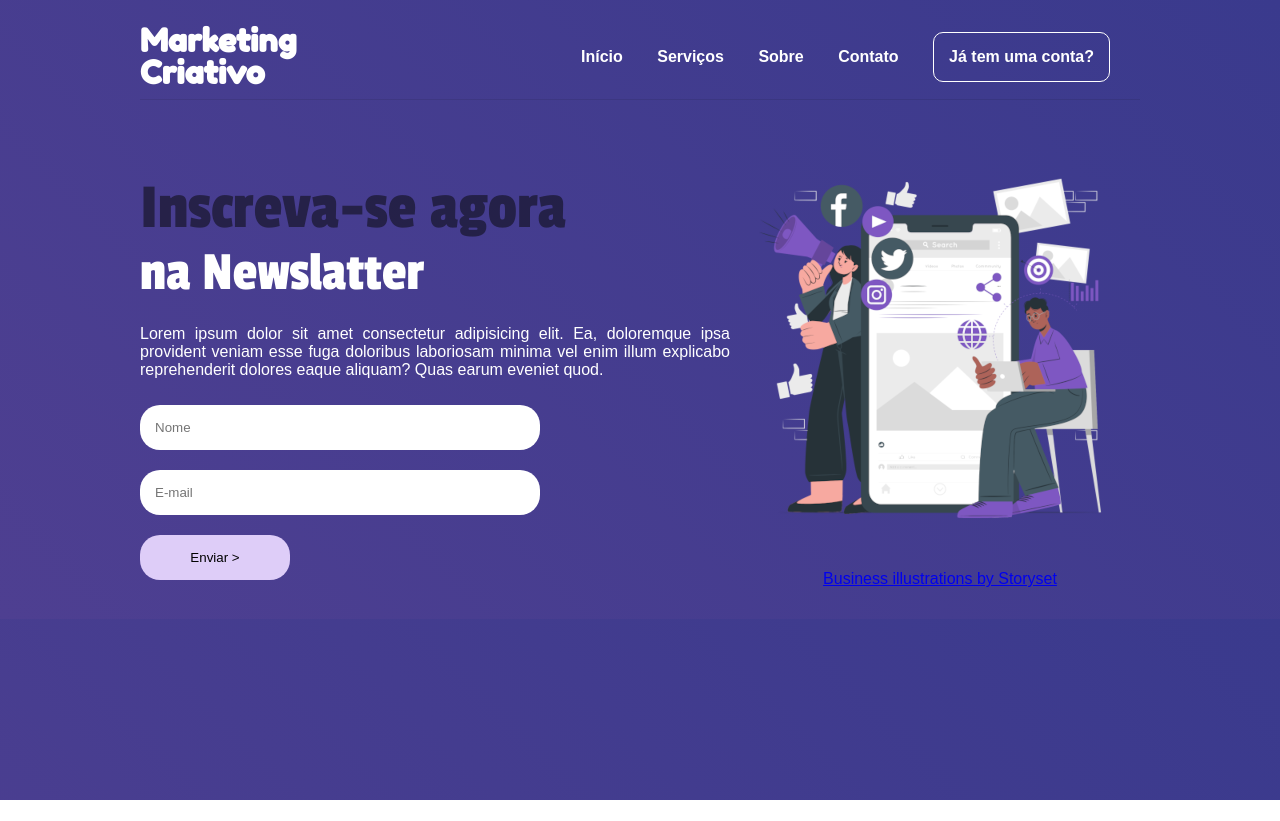
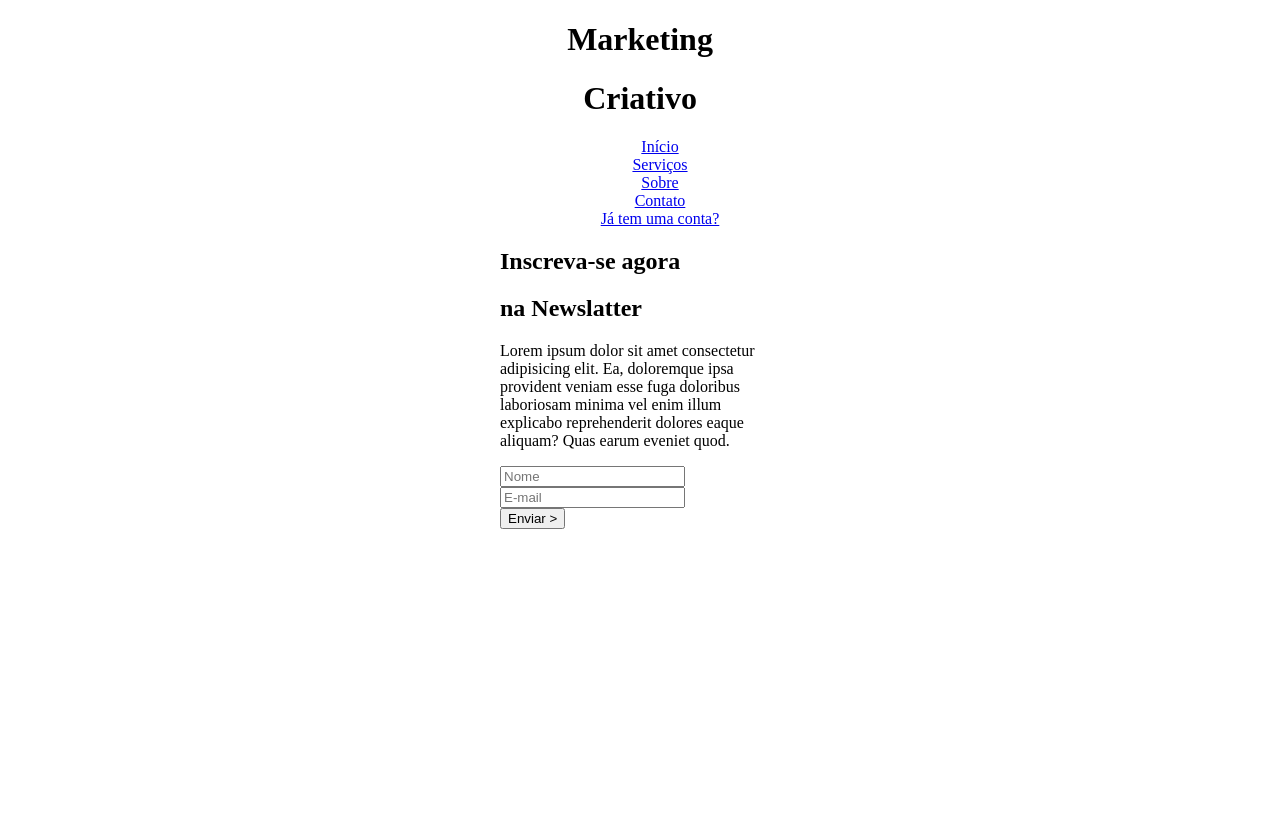
Before and after one commit to GabriellaNascimento/Pagina-de-login, a plain HTML site: page index.html in a window 1280 px wide. Before the commit the page ends 800 px from the top, so only its background shows below. Drawn offline with Linux system fonts and the light colour scheme.

Commit message:
atualizando...

```diff
--- a/index.html
+++ b/index.html
@@ -34,17 +34,23 @@
             </div>
 
             <form id="formulario" autocomplete="on">
-                <input type="text" name="nome" id="nome" placeholder="Nome" autocomplete="name">
+                <div>
+                    <input type="text" name="nome" id="nome" placeholder="Nome" autocomplete="name">
+                </div>
 
-                <input type="email" name="email" id="email" placeholder="E-mail" autocomplete="email">
+                <div>
+                    <input type="email" name="email" id="email" placeholder="E-mail" autocomplete="email">
+                </div>
 
                 <input type="submit" value="Enviar >">
             </form>
         </section>
-        <article>
-            <img src="imagens/img-marketing.png" alt="Ilustração Marketing">
-            <p><a href="https://storyset.com/business" target="_blank">Business illustrations by Storyset</a></p>
-        </article>
+        <aside id="imagem">
+            <div>
+                <img src="imagens/img-marketing.png" alt="Ilustração Marketing">
+                <p><a href="https://storyset.com/business" target="_blank">Business illustrations by Storyset</a></p>
+            </div>
+        </aside>
     </main>
 </body>
 </html>
--- a/style/style.css
+++ b/style/style.css
@@ -4,116 +4,119 @@
 
 @import url('https://fonts.googleapis.com/css2?family=Passion+One&display=swap');
 
-:root{
-    --var1: #4e3f91;
-    --var2: #3a3a8d;
-    --var3: #decdf8;
-}
-
-body{
-    background-image: linear-gradient(45deg, var(--var1), var(--var2));
-    color: #fff;
-    max-width: 1000px;
-    margin: 0 auto;
-    padding: 15px;
-    font-family: Arial, Helvetica, sans-serif;
+html, body{
+    margin: 0px;
+    padding: 0px;
+    box-sizing: border-box;
+    width: 100vw;
+    height: 100vh;
 }
 
 header{
+    text-align: center;
+}
+
+header li{
+    list-style-type: none;
+}
+
+main{
+    max-width: 280px;
+    margin: auto;
+}
+
+aside{
+    display: none;
+}
+
+/* Mobile First */
+
+/* html, body{
+    margin: 0px;
+    padding: 0px;
+    color: #fff;
+    box-sizing: border-box;
+    width: 100vw;
+    height: 100vh;
+
+}
+
+header{
+    background-color: brown;
     display: flex;
+    justify-content: space-around;
     align-items: center;
-    flex-direction: row;
-    justify-content: space-between;
-    border-bottom: 1px solid rgba(0, 0, 0, 0.089);
+    height: 130px;
 }
 
 header #titulo{
-    flex-direction: column;
     line-height: 10px;
     font-family: 'Fredoka One', cursive;
 }
 
-header ul li{
+header li{
     display: inline-block;
+    padding-left: 20px;
+    font-size: 1.2em;
 }
 
 header a{
     text-decoration: none;
-    color: rgba(255, 255, 255, 0.39);
-}
-
-header li a{
     color: #fff;
-    display: inline-block;
-    margin-right: 30px;
-    font-weight: bolder;
-    transition-duration: 0.5s;
-}
-
-header li a:hover{
-    color: var(--var3);
-}
-
-header #menuespecial{
-    border: 1px solid #fff;
-    padding: 15px;
-    border-radius: 10px;
-}
-
-header #menuespecial:hover{
-    color: var(--var1);
-    background-color: #fff;
+    width: 100%;
 }
 
 main{
+    background-color: blueviolet;
+    width: 100%;
+    height: calc(100% - 180px);
+    padding-top: 50px;
     display: flex;
-    justify-content: space-between;
-    margin-top: 50px;
-    text-align: justify;
+    justify-content: space-around;
 }
 
-section h1{
+main > section{
+    background-color: blue;
+    width: 50%;
+    padding: 0px 80px;
+}
+
+main #conteudo{
+    background-color: aquamarine;
+}
+
+main #conteudo h1{
+    margin: 0px;
+    padding: 20px 30px;
     font-size: 56px;
     line-height: 10px;
     font-family: 'Passion One', cursive;
     font-weight: 100;
 }
 
-section #destaque{
-    color: rgba(8, 8, 8, 0.527);
-    font-size: 65px;
+main #conteudo p{
+    text-align: justify;
+    padding: 0px 15px;
 }
 
-section p{
-    margin-right: 10px;
+main form{
+    background-color: antiquewhite;
+
 }
 
-form{
-    display: flex;
-    flex-direction: column;
-    max-width: 400px;
-    min-width: 300px;
+main #imagem{
+    background-color: aqua;
+    width: 50%;
+    position: relative;
 }
 
-form input{
-    padding: 15px;
-    margin: 10px 0px;
-
-    border: 0px solid transparent;
-    border-radius: 20px;
-}
-input:focus{
-    background-color: var(--var3);
-}
-input[type=submit]{
-    max-width: 150px;
-    background-color: var(--var3);
+main #imagem > div{
+    position: absolute;
+    top: 5%;
+    left: 50%;
+    transform: translate(-50%, -10%);
 }
 
-input[type=submit]:hover{
-    cursor: pointer;
-}
-
-article{
+main #imagem p{
     text-align: center;
-}
+} */
--- /dev/null
+++ b/style/styleoriginal.css
@@ -0,0 +1,119 @@
+@charset "UTF-8";
+
+@import url('https://fonts.googleapis.com/css2?family=Fredoka+One&display=swap');
+
+@import url('https://fonts.googleapis.com/css2?family=Passion+One&display=swap');
+
+:root{
+    --var1: #4e3f91;
+    --var2: #3a3a8d;
+    --var3: #decdf8;
+}
+
+body{
+    background-image: linear-gradient(45deg, var(--var1), var(--var2));
+    color: #fff;
+    max-width: 1000px;
+    margin: 0 auto;
+    padding: 15px;
+    font-family: Arial, Helvetica, sans-serif;
+}
+
+header{
+    display: flex;
+    align-items: center;
+    flex-direction: row;
+    justify-content: space-between;
+    border-bottom: 1px solid rgba(0, 0, 0, 0.089);
+}
+
+header #titulo{
+    flex-direction: column;
+    line-height: 10px;
+    font-family: 'Fredoka One', cursive;
+}
+
+header ul li{
+    display: inline-block;
+}
+
+header a{
+    text-decoration: none;
+    color: rgba(255, 255, 255, 0.39);
+}
+
+header li a{
+    color: #fff;
+    display: inline-block;
+    margin-right: 30px;
+    font-weight: bolder;
+    transition-duration: 0.5s;
+}
+
+header li a:hover{
+    color: var(--var3);
+}
+
+header #menuespecial{
+    border: 1px solid #fff;
+    padding: 15px;
+    border-radius: 10px;
+}
+
+header #menuespecial:hover{
+    color: var(--var1);
+    background-color: #fff;
+}
+
+main{
+    display: flex;
+    justify-content: space-between;
+    margin-top: 50px;
+    text-align: justify;
+}
+
+section h1{
+    font-size: 56px;
+    line-height: 10px;
+    font-family: 'Passion One', cursive;
+    font-weight: 100;
+}
+
+section #destaque{
+    color: rgba(8, 8, 8, 0.527);
+    font-size: 65px;
+}
+
+section p{
+    margin-right: 10px;
+}
+
+form{
+    display: flex;
+    flex-direction: column;
+    max-width: 400px;
+    min-width: 300px;
+}
+
+form input{
+    padding: 15px;
+    margin: 10px 0px;
+
+    border: 0px solid transparent;
+    border-radius: 20px;
+}
+input:focus{
+    background-color: var(--var3);
+}
+input[type=submit]{
+    max-width: 150px;
+    background-color: var(--var3);
+}
+
+input[type=submit]:hover{
+    cursor: pointer;
+}
+
+article{
+    text-align: center;
+}
```
